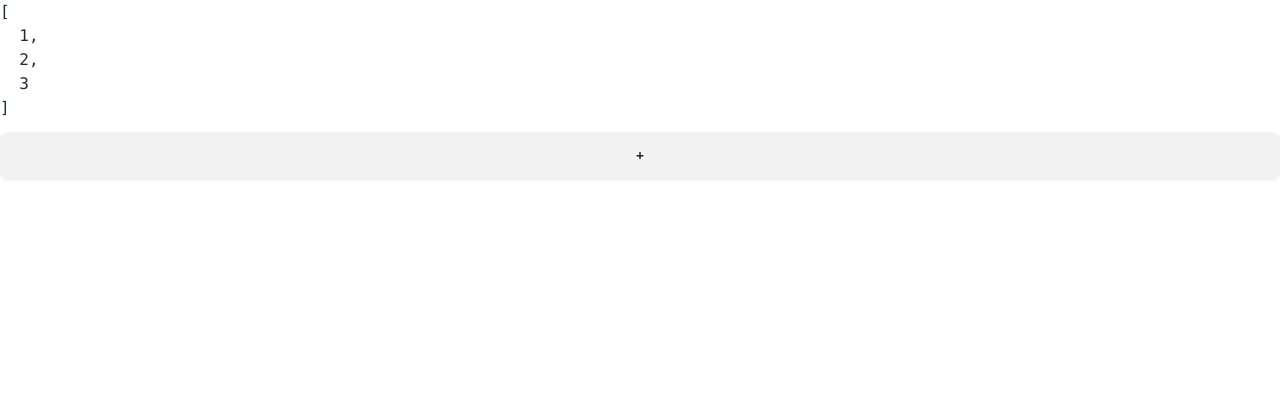
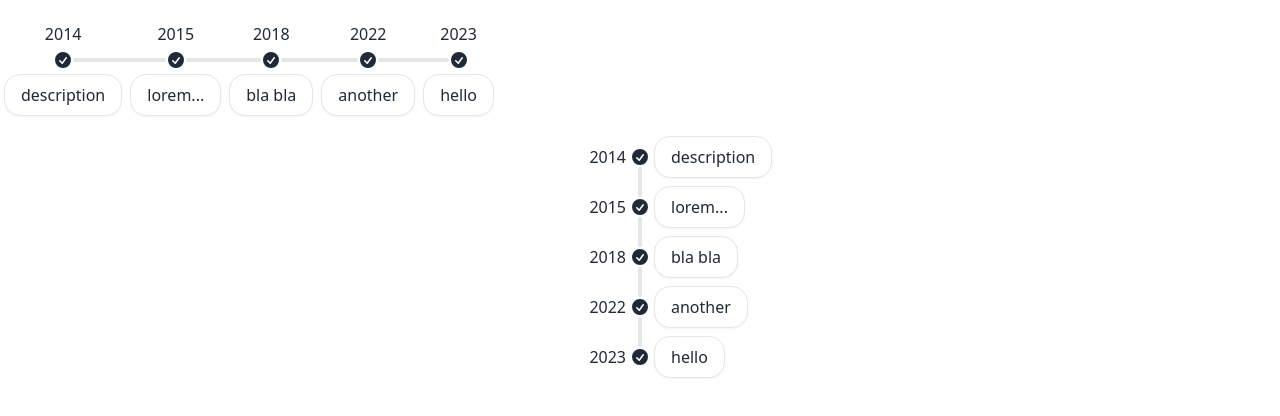
Before and after one commit to alelax/angular-evolution, an Angular app: page / in a window 1280 px wide. Shown: the top 416 px of the page. Built offline with nearby package versions, Linux system fonts and the light colour scheme.

Commit message:
timeline component

```diff
--- a/src/app/app.component.ts
+++ b/src/app/app.component.ts
@@ -3,33 +3,29 @@ import { CommonModule } from '@angular/common';
 import { RouterOutlet } from '@angular/router';
 import { PhoneComponent } from './shared/components/phone.component';
 import { UserProfileComponent } from './shared/components/user-profile.component';
+import { TimelineComponent } from './shared/components/timeline.component';
 
 @Component({
   selector: 'app-root',
   standalone: true,
-  imports: [CommonModule, RouterOutlet, PhoneComponent, UserProfileComponent],
+  imports: [CommonModule, RouterOutlet, PhoneComponent, UserProfileComponent, TimelineComponent],
   template: `
     <div class="centered-page sm flex flex-col gap-3">
-      <app-user-profile
-        [items]="list"
-      />
-
-      <button
-        class="btn"
-        (click)="inc()"
-      >+</button>
+      <app-timeline [timelineItems]="timelineList"/>
+      <app-timeline [timelineItems]="timelineList" vertical/>
     </div>
   `,
   styles: [``],
 })
 export class AppComponent {
+  timelineList = [
+    { start: '2014', end: 'description' },
+    { start: '2015', end: 'lorem...' },
+    { start: '2018', end: 'bla bla' },
+    { start: '2022', end: 'another' },
+    { start: '2023', end: 'hello' },
+  ]
 
-  list: any = [1, 2, 3]
-
-
-  inc() {
-    this.list = [...this.list, 4]
-  }
 
 
 
--- /dev/null
+++ b/src/app/shared/components/timeline.component.ts
@@ -0,0 +1,30 @@
+import { NgClass } from '@angular/common';
+import { Component, Input, booleanAttribute } from '@angular/core';
+
+@Component({
+  selector: 'app-timeline',
+  standalone: true,
+  imports: [ NgClass ],
+  template: `
+    <ul class="timeline" [ngClass]="{'timeline-vertical': vertical}">
+
+      @for(item of timelineItems; track $index; let first = $first; let last = $last) {
+        <li>
+          @if(!first) { <hr/> }
+          <div class="timeline-start">{{ item.start }}</div>
+          <div class="timeline-middle">
+            <svg xmlns="http://www.w3.org/2000/svg" viewBox="0 0 20 20" fill="currentColor" class="w-5 h-5"><path fill-rule="evenodd" d="M10 18a8 8 0 100-16 8 8 0 000 16zm3.857-9.809a.75.75 0 00-1.214-.882l-3.483 4.79-1.88-1.88a.75.75 0 10-1.06 1.061l2.5 2.5a.75.75 0 001.137-.089l4-5.5z" clip-rule="evenodd" /></svg>
+          </div>
+          <div class="timeline-end timeline-box">{{ item.end }}</div>
+          @if(!last) { <hr/> }
+        </li>
+      }
+
+    </ul>
+  `,
+  styles: ``
+})
+export class TimelineComponent {
+  @Input() timelineItems: { start: string, end: string }[] = [];
+  @Input({ transform: booleanAttribute }) vertical = false;
+}
```
